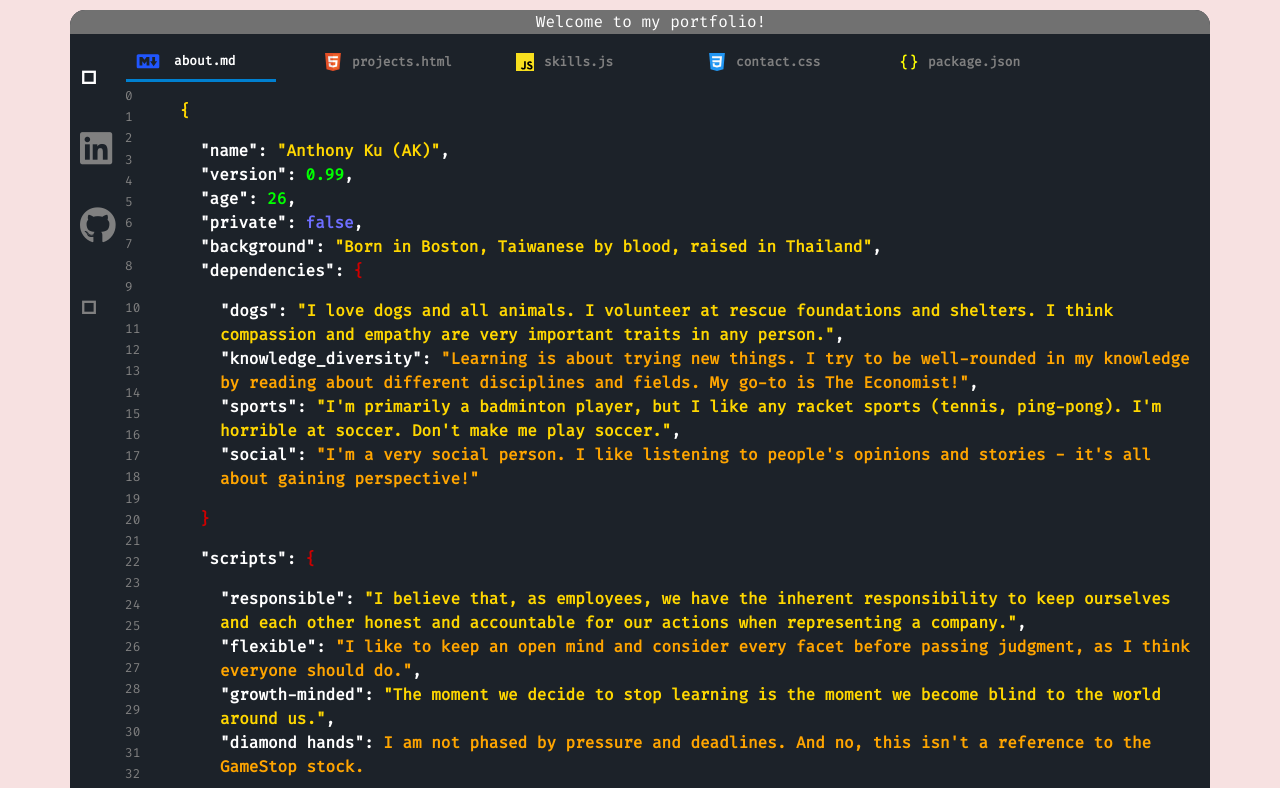
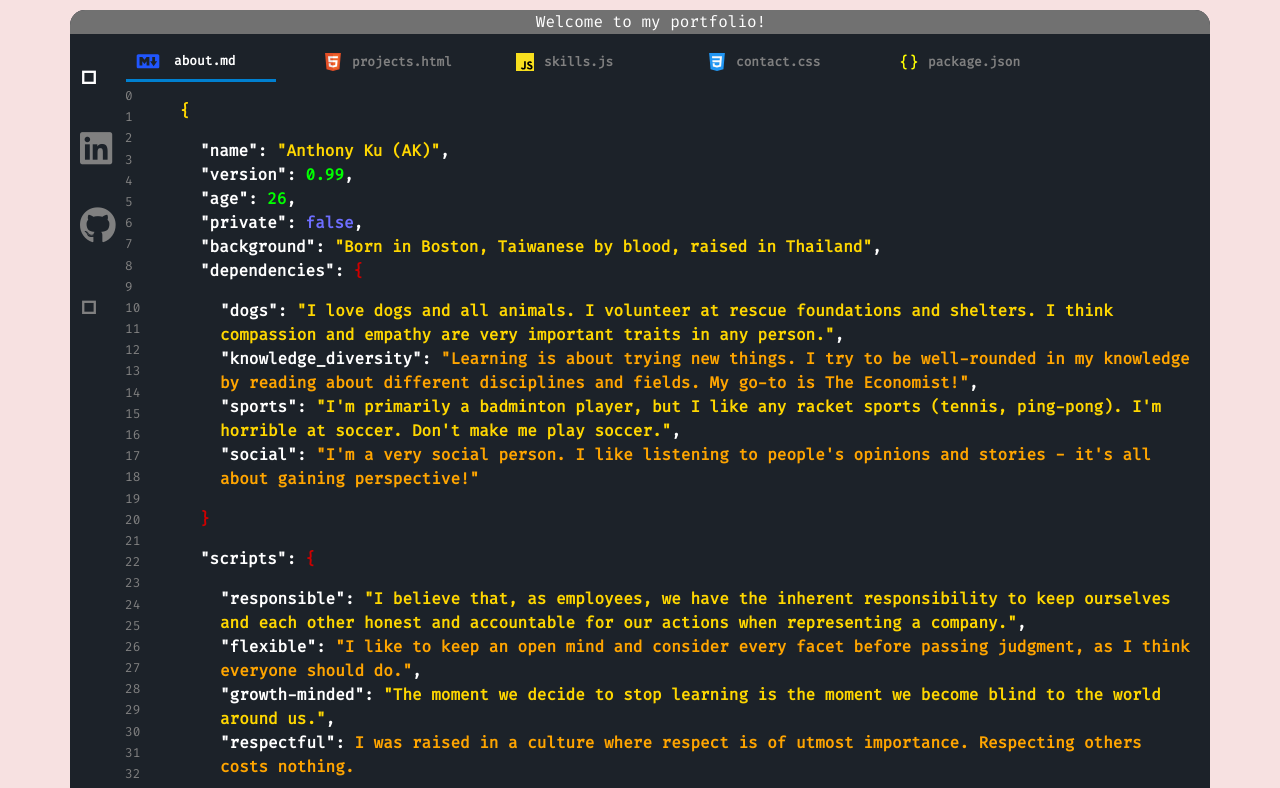
Before and after one commit to anthonyycku/anthonyycku.github.io, a React (Create React App) app: page /package in a window 1280 px wide. Shown: the top 788 px of the page. Built offline with nearby package versions, Linux system fonts and the light colour scheme.

Commit message:
updated json

```diff
--- a/src/components/pages/Package.js
+++ b/src/components/pages/Package.js
@@ -43,7 +43,7 @@ export default function Package(props) {
             <br />
             "growth-minded": <span className="gold">"The moment we decide to stop learning is the moment we become blind to the world around us."</span>,
             <br />
-            "diamond hands": <span className="orange">I am not phased by pressure and deadlines. And no, this isn't a reference to the GameStop stock.</span>
+            "respectful": <span className="orange">I was raised in a culture where respect is of utmost importance. Respecting others costs nothing.</span>
         </p>
         <p className="indent2">
             <span className="red">{"}"}</span>
```
